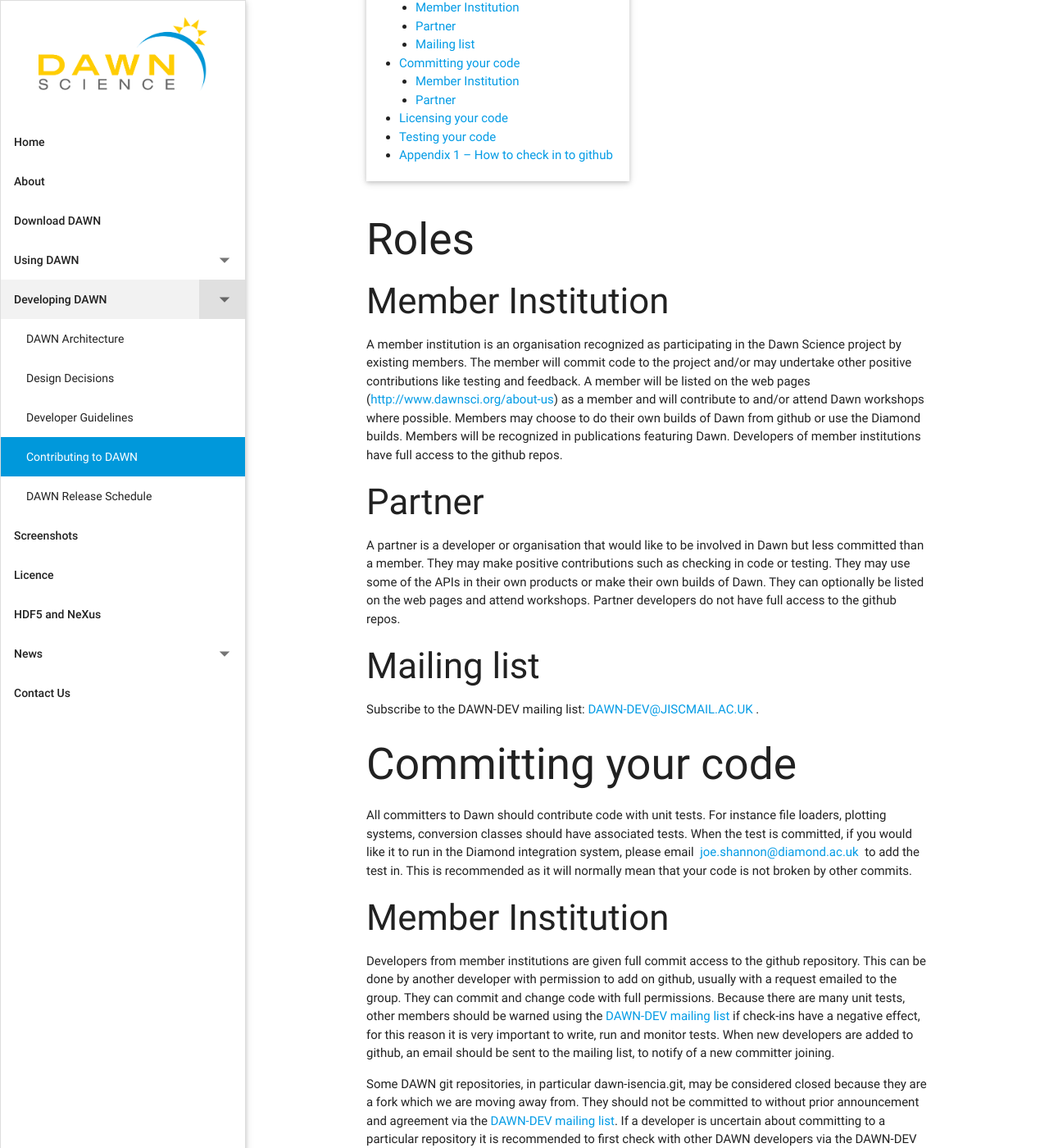
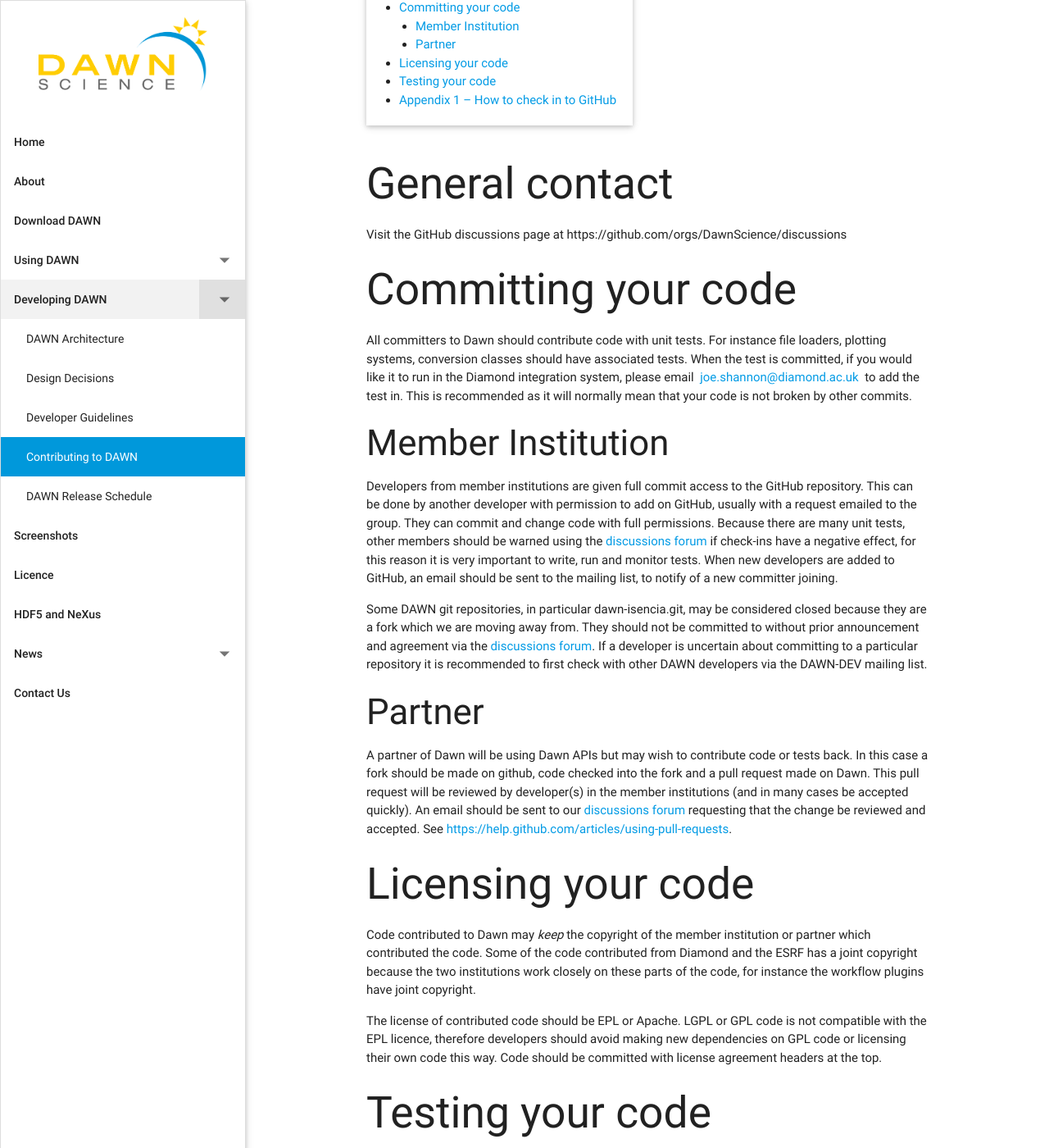
Before and after one commit to DawnScience/dawn-website, a Jekyll site: the page built from _pages/04.04_contributing.md, in a window 1280 px wide and 1400 px high, scrolled down 356 px. Shown: the whole window at 82% size. Built offline with Jekyll 4.4.1, drawn with Linux system fonts in a browser that asks for light colours; nearby versions of some CDN libraries; some of the changed text lies outside the part shown.

Commit message:
DAWN 2.34.0 release
Also replace references to a mailing list with GH discussions forum,
expose decoder in script

```diff
--- a/_pages/04.04_contributing.md
+++ b/_pages/04.04_contributing.md
@@ -11,19 +11,9 @@
 - TOC
 {:toc}
 
-## Roles
+## General contact
 
-### Member Institution
-
-A member institution is an organisation recognized as participating in the Dawn Science project by existing members. The member will commit code to the project and/or may undertake other positive contributions like testing and feedback. A member will be listed on the web pages ([http://www.dawnsci.org/about-us](http://www.dawnsci.org/about-us)) as a member and will contribute to and/or attend Dawn workshops where possible. Members may choose to do their own builds of Dawn from github or use the Diamond builds. Members will be recognized in publications featuring Dawn. Developers of member institutions have full access to the github repos.
-
-### Partner
-
-A partner is a developer or organisation that would like to be involved in Dawn but less committed than a member. They may make positive contributions such as checking in code or testing. They may use some of the APIs in their own products or make their own builds of Dawn. They can optionally be listed on the web pages and attend workshops. Partner developers do not have full access to the github repos.
-
-### Mailing list
-
-Subscribe to the DAWN-DEV mailing list: {% include email.html m='d7c317b2aec275,baa27ededaad4f' a='4489931562e1db1a4364a5919959a0baf592c7ef357086,00c8c45b4fa59e4c032eecc2da14e1f3b9bc86ac1b25cd' %}.
+Visit the GitHub discussions page at https://github.com/orgs/DawnScience/discussions
 
 ## Committing your code
 
@@ -32,13 +22,13 @@
 
 ### Member Institution
 
-Developers from member institutions are given full commit access to the github repository. This can be done by another developer with permission to add on github, usually with a request emailed to the group. They can commit and change code with full permissions. Because there are many unit tests, other members should be warned using the [DAWN-DEV mailing list](#mailing-list) if check-ins have a negative effect, for this reason it is very important to write, run and monitor tests. When new developers are added to github, an email should be sent to the mailing list, to notify of a new committer joining.
+Developers from member institutions are given full commit access to the GitHub repository. This can be done by another developer with permission to add on GitHub, usually with a request emailed to the group. They can commit and change code with full permissions. Because there are many unit tests, other members should be warned using the [discussions forum](#general-contact) if check-ins have a negative effect, for this reason it is very important to write, run and monitor tests. When new developers are added to GitHub, an email should be sent to the mailing list, to notify of a new committer joining.
 
-Some DAWN git repositories, in particular dawn-isencia.git, may be considered closed because they are a fork which we are moving away from. They should not be committed to without prior announcement and agreement via the [DAWN-DEV mailing list](#mailing-list). If a developer is uncertain about committing to a particular repository it is recommended to first check with other DAWN developers via the DAWN-DEV mailing list.
+Some DAWN git repositories, in particular dawn-isencia.git, may be considered closed because they are a fork which we are moving away from. They should not be committed to without prior announcement and agreement via the [discussions forum](#general-contact). If a developer is uncertain about committing to a particular repository it is recommended to first check with other DAWN developers via the DAWN-DEV mailing list.
 
 ### Partner
 
-A partner of Dawn will be using Dawn APIs but may wish to contribute code or tests back. In this case a fork should be made on github, code checked into the fork and a pull request made on Dawn. This pull request will be reviewed by developer(s) in the member institutions (and in many cases be accepted quickly). An email should be sent to our [mailing list](#mailing-list) requesting that the change be reviewed and accepted. See [https://help.github.com/articles/using-pull-requests](https://help.github.com/articles/using-pull-requests).
+A partner of Dawn will be using Dawn APIs but may wish to contribute code or tests back. In this case a fork should be made on github, code checked into the fork and a pull request made on Dawn. This pull request will be reviewed by developer(s) in the member institutions (and in many cases be accepted quickly). An email should be sent to our [discussions forum](#general-contact) requesting that the change be reviewed and accepted. See [https://help.github.com/articles/using-pull-requests](https://help.github.com/articles/using-pull-requests).
 
 ## Licensing your code
 
@@ -50,9 +40,9 @@
 
 Diamond make a nightly build of Dawn if you would like to test new contributions to Dawn. This is available at [https://alfred.diamond.ac.uk/DawnDiamond/master/downloads/builds-snapshot/](https://alfred.diamond.ac.uk/DawnDiamond/master/downloads/builds-snapshot/) for the Diamond specific build of Dawn.
 
-Help may be given by Diamond and other member institutions on creating a build of Dawn - for instance, the files for a Buckminster build and an explanation of how to get started. Ongoing support of external builds of Dawn is not an obligation of members.
+Help may be given by Diamond and other member institutions on creating a build of Dawn - for instance, an explanation of how to get started. Ongoing support of external builds of Dawn is not an obligation of members.
 
-## Appendix 1 – How to check in to github
+## Appendix 1 – How to check in to GitHub
 
 This applies to users who we want to give direct check-in access to the DawnScience repositories.
 
```
Also changed, not shown: _pages/02_download-dawn.md (+7 -7 lines), _pages/04.08_release_schedule.md (+1 -0 lines), _pages/09_contact_us.md (+1 -4 lines), _posts/2024-06-25-dawn_2_34_release.md (added, +14 -0 lines), encode.py (+8 -3 lines).
